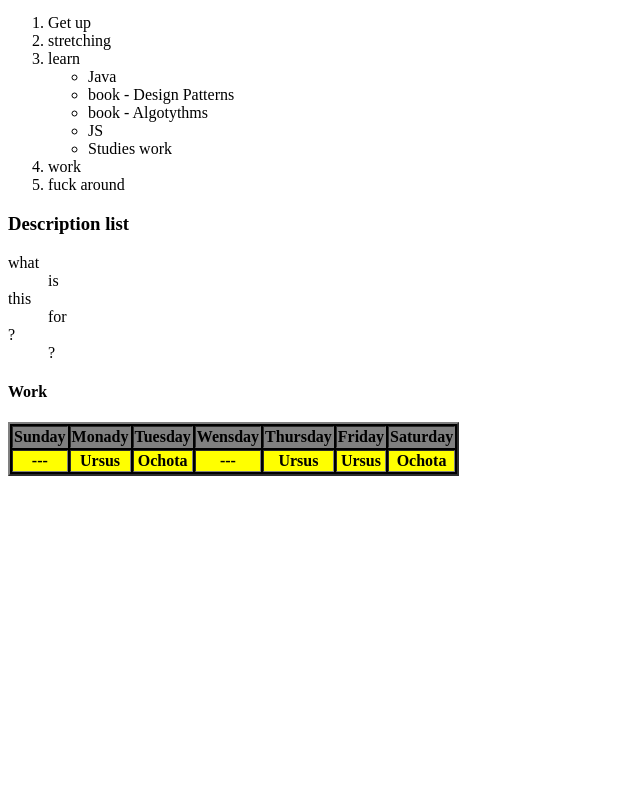
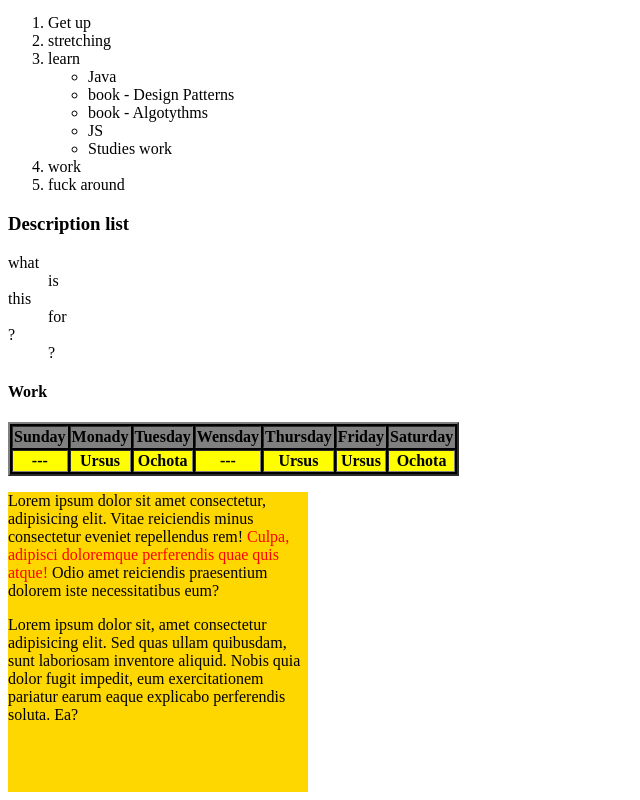
Before and after one commit to ignacy21/learning_html, a plain HTML site: page index.html in a window 1280 px wide. Shown: the part 1212-2012 px from the top of the page, without its empty margins (0-640 px from the left). Before the commit the page ends 1696 px from the top, so only its background shows below. Drawn offline with Linux system fonts and the light colour scheme.

Commit message:
span and div

```diff
--- a/index.html
+++ b/index.html
@@ -97,5 +97,10 @@
     </table>
 
 
+    <div style="background-color: gold; width: 300; height: 300;">
+        <p>Lorem ipsum dolor sit amet consectetur, adipisicing elit. Vitae reiciendis minus consectetur eveniet repellendus rem! <span style="color: red;">Culpa, adipisci doloremque perferendis quae quis atque!</span> Odio amet reiciendis praesentium dolorem iste necessitatibus eum?</p>
+        <p>Lorem ipsum dolor sit, amet consectetur adipisicing elit. Sed quas ullam quibusdam, sunt laboriosam inventore aliquid. Nobis quia dolor fugit impedit, eum exercitationem pariatur earum eaque explicabo perferendis soluta. Ea?</p>
+    </div>
+
 </body>
 </html>
```
